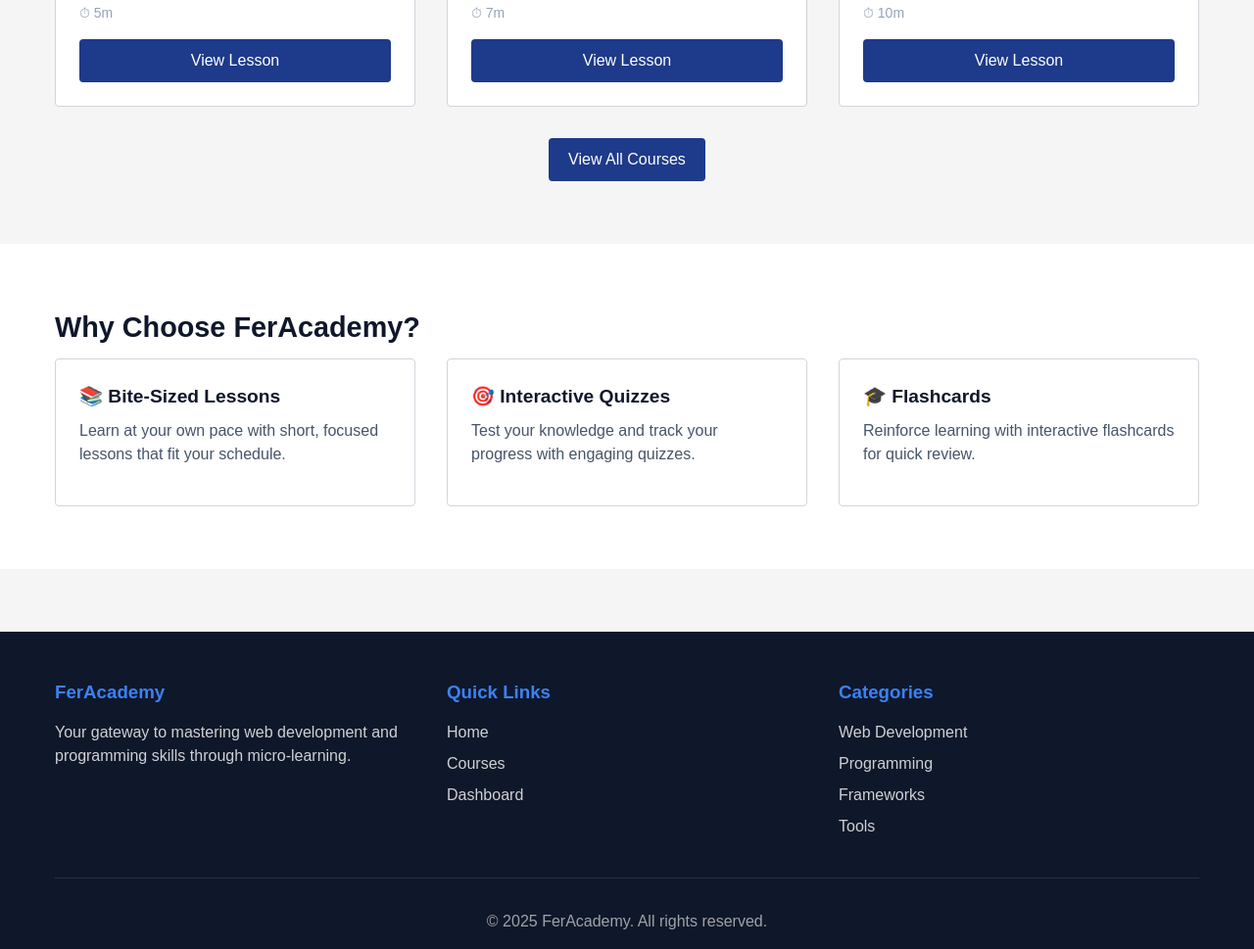
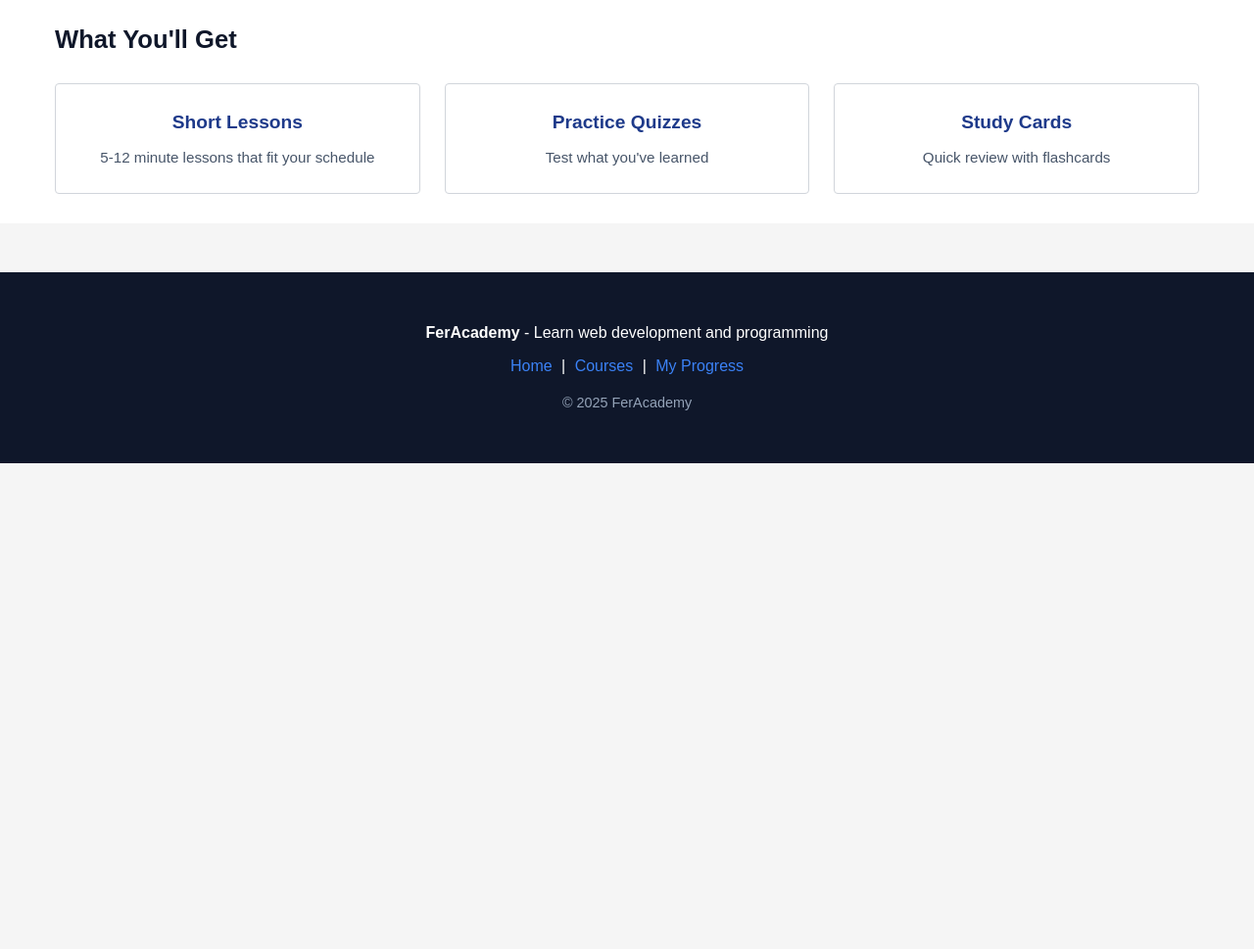
Before and after one commit to awszebary/FerAcademy, a plain HTML site: page index.html in a window 1280 px wide. Shown: the part 919-1888 px from the top of the page at 98% size. After the commit the page ends 1392 px from the top, so only its background shows below. Drawn offline with Linux system fonts and the light colour scheme.

Commit message:
changing the design of home screen

```diff
--- a/css/style.css
+++ b/css/style.css
@@ -124,7 +124,7 @@ header {
   background-repeat: no-repeat;
   position: relative;
   color: white;
-  padding: 5rem 0;
+  padding: 60px 20px;
   text-align: center;
 }
 
@@ -135,7 +135,7 @@ header {
   left: 0;
   right: 0;
   bottom: 0;
-  background: rgba(15, 23, 42, 0.75);
+  background: rgba(15, 23, 42, 0.7);
   z-index: 1;
 }
 
@@ -145,31 +145,31 @@ header {
 }
 
 .fa-hero h1 {
-  font-size: 3rem;
-  margin-bottom: 1rem;
+  font-size: 2.2rem;
+  margin-bottom: 15px;
   font-weight: bold;
-  text-shadow: 2px 2px 4px rgba(0, 0, 0, 0.5);
+  text-shadow: 1px 1px 2px rgba(0, 0, 0, 0.5);
 }
 
 .fa-hero p {
-  font-size: 1.2rem;
-  margin-bottom: 2rem;
-  max-width: 650px;
+  font-size: 1.1rem;
+  margin-bottom: 25px;
+  max-width: 600px;
   margin-left: auto;
   margin-right: auto;
-  text-shadow: 1px 1px 3px rgba(0, 0, 0, 0.5);
+  text-shadow: 1px 1px 2px rgba(0, 0, 0, 0.5);
 }
 
 .fa-hero-cta {
   display: flex;
-  gap: 1rem;
+  gap: 15px;
   justify-content: center;
   flex-wrap: wrap;
 }
 
 .fa-btn {
   display: inline-block;
-  padding: 10px 20px;
+  padding: 12px 25px;
   border-radius: var(--radius-md);
   text-decoration: none;
   font-weight: normal;
@@ -210,13 +210,13 @@ header {
 }
 
 .fa-section {
-  padding: 4rem 0;
+  padding: 40px 0;
 }
 
 .fa-section-title {
-  font-size: 1.8rem;
+  font-size: 1.6rem;
   font-weight: bold;
-  margin-bottom: 10px;
+  margin-bottom: 20px;
   color: var(--text-primary);
 }
 
@@ -228,8 +228,8 @@ header {
 
 .fa-grid {
   display: grid;
-  grid-template-columns: repeat(auto-fill, minmax(300px, 1fr));
-  gap: 2rem;
+  grid-template-columns: repeat(auto-fill, minmax(280px, 1fr));
+  gap: 20px;
 }
 
 .fa-card {
@@ -782,11 +782,56 @@ header {
   color: var(--success-color);
 }
 
+/* Simple features section */
+.features-simple {
+  display: grid;
+  grid-template-columns: repeat(auto-fit, minmax(250px, 1fr));
+  gap: 25px;
+  margin-top: 25px;
+}
+
+.feature-box {
+  background-color: white;
+  padding: 25px;
+  border: 1px solid #d1d5db;
+  border-radius: 4px;
+  text-align: center;
+}
+
+.feature-box h3 {
+  font-size: 1.2rem;
+  margin-bottom: 10px;
+  color: var(--primary-color);
+  font-weight: bold;
+}
+
+.feature-box p {
+  color: var(--text-secondary);
+  font-size: 0.95rem;
+  line-height: 1.5;
+}
+
+/* Simple footer */
+.footer-simple {
+  text-align: center;
+  padding: 20px 0;
+}
+
+.footer-simple a {
+  color: var(--primary-light);
+  text-decoration: none;
+  margin: 0 5px;
+}
+
+.footer-simple a:hover {
+  text-decoration: underline;
+}
+
 footer {
   background-color: var(--bg-dark);
   color: white;
-  padding: 3rem 0 1rem;
-  margin-top: 4rem;
+  padding: 30px 0;
+  margin-top: 50px;
 }
 
 .fa-footer-content {
--- a/index.html
+++ b/index.html
@@ -26,47 +26,36 @@
   <main>
     <section class="fa-hero">
       <div class="fa-container">
-        <h1>Learn Skills That Matter</h1>
-        <p>Master web development, programming, and essential tools with our bite-sized lessons and interactive quizzes.</p>
+        <h1>Welcome to FerAcademy</h1>
+        <p>Learn web development and programming - one lesson at a time</p>
         <div class="fa-hero-cta">
-          <a href="courses.html" class="fa-btn fa-btn-primary">Browse Courses</a>
-          <a href="dashboard.html" class="fa-btn fa-btn-outline">View Progress</a>
+          <a href="courses.html" class="fa-btn fa-btn-primary">Start Learning</a>
         </div>
       </div>
     </section>
 
     <section class="fa-section">
       <div class="fa-container">
-        <h2 class="fa-section-title">Featured Lessons</h2>
-        <p class="fa-section-subtitle">Start your learning journey with these popular courses</p>
+        <h2 class="fa-section-title">Available Courses</h2>
         <div id="featured-lessons" class="fa-grid"></div>
-        <div style="text-align: center; margin-top: 2rem;">
-          <a href="courses.html" class="fa-btn fa-btn-primary">View All Courses</a>
-        </div>
       </div>
     </section>
 
-    <section class="fa-section" style="background-color: white;">
+    <section class="fa-section" style="background-color: white; padding: 30px 0;">
       <div class="fa-container">
-        <h2 class="fa-section-title">Why Choose FerAcademy?</h2>
-        <div class="fa-grid">
-          <div class="fa-card">
-            <div class="fa-card-content">
-              <h3 class="fa-card-title">📚 Bite-Sized Lessons</h3>
-              <p class="fa-card-description">Learn at your own pace with short, focused lessons that fit your schedule.</p>
-            </div>
+        <h2 class="fa-section-title">What You'll Get</h2>
+        <div class="features-simple">
+          <div class="feature-box">
+            <h3>Short Lessons</h3>
+            <p>5-12 minute lessons that fit your schedule</p>
           </div>
-          <div class="fa-card">
-            <div class="fa-card-content">
-              <h3 class="fa-card-title">🎯 Interactive Quizzes</h3>
-              <p class="fa-card-description">Test your knowledge and track your progress with engaging quizzes.</p>
-            </div>
+          <div class="feature-box">
+            <h3>Practice Quizzes</h3>
+            <p>Test what you've learned</p>
           </div>
-          <div class="fa-card">
-            <div class="fa-card-content">
-              <h3 class="fa-card-title">🎓 Flashcards</h3>
-              <p class="fa-card-description">Reinforce learning with interactive flashcards for quick review.</p>
-            </div>
+          <div class="feature-box">
+            <h3>Study Cards</h3>
+            <p>Quick review with flashcards</p>
           </div>
         </div>
       </div>
@@ -75,27 +64,14 @@
 
   <footer>
     <div class="fa-container">
-      <div class="fa-footer-content">
-        <div class="fa-footer-section">
-          <h3>FerAcademy</h3>
-          <p>Your gateway to mastering web development and programming skills through micro-learning.</p>
-        </div>
-        <div class="fa-footer-section">
-          <h3>Quick Links</h3>
-          <a href="index.html">Home</a>
-          <a href="courses.html">Courses</a>
-          <a href="dashboard.html">Dashboard</a>
-        </div>
-        <div class="fa-footer-section">
-          <h3>Categories</h3>
-          <a href="courses.html">Web Development</a>
-          <a href="courses.html">Programming</a>
-          <a href="courses.html">Frameworks</a>
-          <a href="courses.html">Tools</a>
-        </div>
-      </div>
-      <div class="fa-footer-bottom">
-        <p>&copy; 2025 FerAcademy. All rights reserved.</p>
+      <div class="footer-simple">
+        <p><strong>FerAcademy</strong> - Learn web development and programming</p>
+        <p style="margin-top: 10px;">
+          <a href="index.html">Home</a> |
+          <a href="courses.html">Courses</a> |
+          <a href="dashboard.html">My Progress</a>
+        </p>
+        <p style="margin-top: 15px; font-size: 0.9rem; color: #94a3b8;">&copy; 2025 FerAcademy</p>
       </div>
     </div>
   </footer>
```
